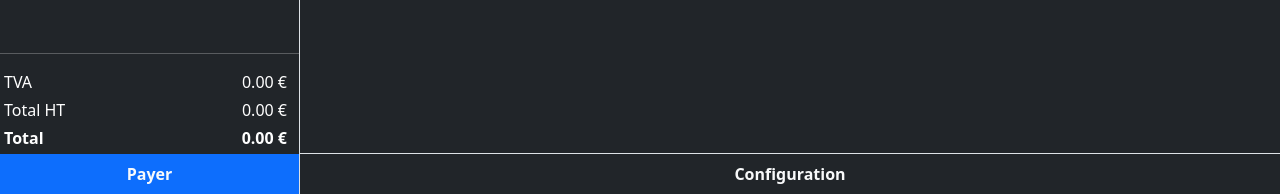
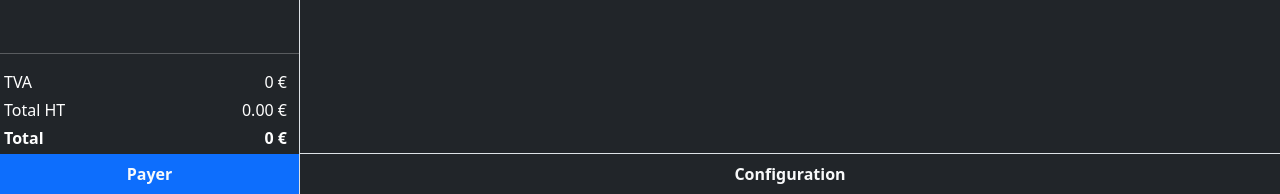
Before and after one commit to dphiane/react_addition, a React (Vite) app: page / in a window 1280 px wide. Shown: the part 606-800 px from the top of the page. Built offline with nearby package versions, Linux system fonts and the light colour scheme; no server answers; sample sign-in values are in the browser's storage.

Commit message:
fix bug display float number + cart payment fetch ids empty

```diff
--- a/src/components/cartForPayment.tsx
+++ b/src/components/cartForPayment.tsx
@@ -3,6 +3,7 @@ import { Link } from "react-router-dom";
 import { calculatePrice, calculateTotalPrice, calculateTotalTVA } from "../utils/cart";
 import { ProductsInterface } from '../types';
 import { getMultipleProducts } from "api";
+import Loader from "./loader";
 
 interface CartItem {
   quantity: number;
@@ -25,25 +26,34 @@ interface paymentProps {
 const CartForPayment = ({ remainder, totalCart, payments, onDeletePayment , onProductsFetched }: paymentProps) => {
   const selectTable = localStorage.getItem("selectTable");
   const [products, setProducts] = useState<(ProductsInterface & { quantity: number; tva: number })[]>([]);
-  let cart: { [key: string]: CartItem } = {};
+  const [cart, setCart] = useState<{ [key: string]: CartItem }>({});
+  const [ids, setIds] = useState<number[]>([]);
+  const [loading,setLoading]= useState<boolean>(false);
 
   useEffect(() => {
     totalCart(calculateTotalPrice(products));
-  });
+  }, [products, totalCart]);
 
   useEffect(() => {
+    if (ids.length > 0) {
       fetchProductDetails(ids);
-  }, []);
+    }
+  }, [ids]);
 
+  useEffect(() => {
     if (selectTable) {
       const cartData = localStorage.getItem(selectTable);
       if (cartData) {
-      cart = JSON.parse(cartData);
+        const parsedCart = JSON.parse(cartData) as { [key: string]: CartItem };
+        setCart(parsedCart);
+        const productIds = Object.entries(parsedCart).map(([_, { id }]) => id);
+        setIds(productIds);
       }
     }
-  const ids = Object.entries(cart).map(([product, { id }]) => id);
+  }, [selectTable]);
 
   const fetchProductDetails = async (productIds: number[]) => {
+    setLoading(true);
     try {
       const response = await getMultipleProducts(productIds);
       const productsWithQuantityAndTVA = response.data.map((product: ProductsInterface) => {
@@ -58,37 +68,44 @@ const CartForPayment = ({ remainder, totalCart, payments, onDeletePayment , onPr
       onProductsFetched(productsWithQuantityAndTVA);
     } catch (error) {
       console.error("Error fetching product details", error);
+    }finally{
+      setLoading(false);
     }
   };
 
   const handleDelete = (index: number) => {
     onDeletePayment(index);
   };
+  const totalQuantity = Object.values(cart).reduce((acc, { quantity }) => acc + quantity, 0);
 
   return (
     <>
       {selectTable && Object.keys(cart).length > 0 ? (
+
         <div className="carts d-flex flex-column flex-grow-1 justify-content-between border-end bg-dark">
           <div>
             <div className="d-flex flex-column">
               <h2 className="fw-bold text-center mb-0">Table {parseInt(selectTable.split("_")[1])}</h2>
               <p className="text-center m-0">
-                {Object.keys(cart).length} article
-                {Object.keys(cart).length > 1 ? "s" : ""}
+              {totalQuantity} article
+              {totalQuantity > 1 ? "s" : ""}
               </p>
               <hr />
             </div>
+            {loading ? (
+              <Loader loading={loading}></Loader>
+            ) : (
               <div>
                 <ul>
                   {products.map(({ id, name, price, quantity }) => (
                     <li className="edit-product position-relative m-1" key={id}>
                       <span className="span-text">{quantity} x {name}</span>
-                    {/* <span className="position-absolute end-0 me-2">{(price * quantity).toFixed(2)} €</span> */}
-              <span className="position-absolute end-0 me-2">{calculatePrice(price , quantity)} €</span>
+                      <span className="position-absolute end-0 me-2">{calculatePrice(price,quantity)} €</span>
                     </li>
                   ))}
                 </ul>
               </div>
+            )}
           </div>
           <div>
             <hr />
@@ -99,7 +116,7 @@ const CartForPayment = ({ remainder, totalCart, payments, onDeletePayment , onPr
               Total HT <span className="position-absolute end-0 me-2">{(calculateTotalPrice(cart) - calculateTotalTVA(cart)).toFixed(2)} €</span>
             </p>
             <p className="fw-bold position-relative m-1">
-              Total <span className="position-absolute end-0 me-2">{calculateTotalPrice(cart).toFixed(2)} €</span>
+              Total <span className="position-absolute end-0 me-2">{calculateTotalPrice(cart)} €</span>
             </p>
             <ul>
               {payments.map((payment, index) => (
--- a/src/components/carts.tsx
+++ b/src/components/carts.tsx
@@ -8,19 +8,19 @@ import CartModal from './modals/cartModal';
 import { CartProps } from '../types';
 
 const Carts: React.FC<CartProps> = ({ cart, initialQuantity, updateQuantity, onTableSelect }) => {
-  const [showModal, setShowModal] = useState(false);
-  const [selectedProduct, setSelectedProduct] = useState<string | null>(null);
-  const [quantity, setQuantity] = useState(initialQuantity);
+  const [ showModal, setShowModal ] = useState(false);
+  const [ selectedProduct, setSelectedProduct ] = useState<string | null>(null);
+  const [ quantity, setQuantity ] = useState(initialQuantity);
   const componentRef = useRef<HTMLDivElement>(null);
 
-  const [selectedTable, setSelectedTable] = useState<number | null>(() => {
+  const [ selectedTable, setSelectedTable ] = useState<number | null>(() => {
     const storedTable = localStorage.getItem('selectTable');
-    return storedTable ? parseInt(storedTable.split("_")[1]) : 1;
+    return storedTable ? parseInt(storedTable.split("_")[ 1 ]) : 1;
   });
 
   useEffect(() => {
     onTableSelect(selectedTable);
-  }, [selectedTable, onTableSelect]);
+  }, [ selectedTable, onTableSelect ]);
 
   const handleTableSelect = (tableNumber: number) => {
     localStorage.setItem(`cart_${selectedTable}`, JSON.stringify(cart));
@@ -30,7 +30,7 @@ const Carts: React.FC<CartProps> = ({ cart, initialQuantity, updateQuantity, onT
 
   const handleOpenModal = (product: string) => {
     setSelectedProduct(product);
-    setQuantity(cart[product]?.quantity || initialQuantity);
+    setQuantity(cart[ product ]?.quantity || initialQuantity);
     setShowModal(true);
   };
 
@@ -41,7 +41,7 @@ const Carts: React.FC<CartProps> = ({ cart, initialQuantity, updateQuantity, onT
 
   const handleChangeQuantity = () => {
     if (selectedProduct) {
-      const { price } = cart[selectedProduct];
+      const { price } = cart[ selectedProduct ];
       updateQuantity(selectedProduct, quantity, price);
       handleCloseModal();
     }
@@ -49,7 +49,7 @@ const Carts: React.FC<CartProps> = ({ cart, initialQuantity, updateQuantity, onT
 
   const handleRemoveProduct = () => {
     if (selectedProduct) {
-      const { price } = cart[selectedProduct];
+      const { price } = cart[ selectedProduct ];
       updateQuantity(selectedProduct, 0, price);
       handleCloseModal();
     }
@@ -59,12 +59,15 @@ const Carts: React.FC<CartProps> = ({ cart, initialQuantity, updateQuantity, onT
     localStorage.setItem(`cart_${selectedTable}`, JSON.stringify(cart));
   };
 
+  const totalQuantity = Object.values(cart).reduce((acc, { quantity }) => acc + quantity, 0);
+
   return (
     <div className="carts d-flex flex-column justify-content-between bg-dark">
       <div>
         <div className='d-flex flex-column'>
           <TableSelection onTableSelect={handleTableSelect} />
-          <p className='text-center m-0'>{Object.keys(cart).length} article{Object.keys(cart).length > 1 ? 's' : ''}</p>
+          <p className='text-center m-0'>              {totalQuantity} article
+            {totalQuantity > 1 ? "s" : ""}</p>
           <ReactToPrint
             trigger={() => <button className='btn btn-secondary rounded-0'><i className="fa-solid fa-print"></i> Imprimer</button>}
             content={() => componentRef.current}
@@ -75,10 +78,10 @@ const Carts: React.FC<CartProps> = ({ cart, initialQuantity, updateQuantity, onT
         </div>
         <div>
           <ul>
-            {Object.entries(cart).map(([product, { quantity, price }]) => (
+            {Object.entries(cart).map(([ product, { quantity, price } ]) => (
               <li className="edit-product position-relative m-1" key={product} onClick={() => handleOpenModal(product)}>
                 <span className='span-text'>{quantity} x {product} </span>
-                <span className="position-absolute end-0 me-2">{calculatePrice(price , quantity)} €</span>
+                <span className="position-absolute end-0 me-2">{calculatePrice(price, quantity)} €</span>
               </li>
             ))}
           </ul>
@@ -87,11 +90,11 @@ const Carts: React.FC<CartProps> = ({ cart, initialQuantity, updateQuantity, onT
       <div>
         <hr />
         <p className='position-relative m-1'>TVA
-          <span className='position-absolute end-0 me-2'>{calculateTotalTVA(cart).toFixed(2)} €</span></p>
+          <span className='position-absolute end-0 me-2'>{calculateTotalTVA(cart)} €</span></p>
         <p className='position-relative m-1'>Total HT
           <span className='position-absolute end-0 me-2'>{(calculateTotalPrice(cart) - calculateTotalTVA(cart)).toFixed(2)} €</span></p>
         <p className='fw-bold position-relative m-1'>Total
-          <span className='position-absolute end-0 me-2'>{calculateTotalPrice(cart).toFixed(2)} €</span></p>
+          <span className='position-absolute end-0 me-2'>{calculateTotalPrice(cart)} €</span></p>
         <button className="bg-primary text-light text-center fw-bold p-2 w-100 border-0" onClick={handleSaveCart}>
           <Link to="/payment" className='text-light text-decoration-none'>Payer</Link>
         </button>
--- a/src/components/settings/account/account.tsx
+++ b/src/components/settings/account/account.tsx
@@ -68,7 +68,6 @@ const Account = () => {
             if (token) {
                 const decoded = jwtDecode<DecodedToken>(token);
                 const response = await changePassword(decoded.username, password, newPassword, token);
-                console.log(response)
                 setError('');
                 setPassword('');
                 setNewPassword('')
--- a/src/pages/resetPasswordPage.tsx
+++ b/src/pages/resetPasswordPage.tsx
@@ -30,7 +30,6 @@ const ResetPasswordPage: React.FC = () => {
 
         try {
             const response = await forgotPassword(token!, password)
-            console.log(response)
             setModal(true);
         } catch (error) {
             setError('Une erreur est survenue lors de la réinitialisation du mot de passe.');
--- a/src/utils/cart.jsx
+++ b/src/utils/cart.jsx
@@ -1,9 +1,9 @@
 export function calculateTotalPrice (cart){
-    let totalPrice = 0;
+    let total = 0;
     Object.values(cart).forEach(item => {
-      totalPrice += item.quantity * item.price;
+      total += item.quantity * item.price;
     });
-    return totalPrice;
+    return parseFloat(total.toFixed(2));
   };
 
  export function calculateTotalTVA(cart){
```
Lines whose indentation alone changed are shown as unchanged.
